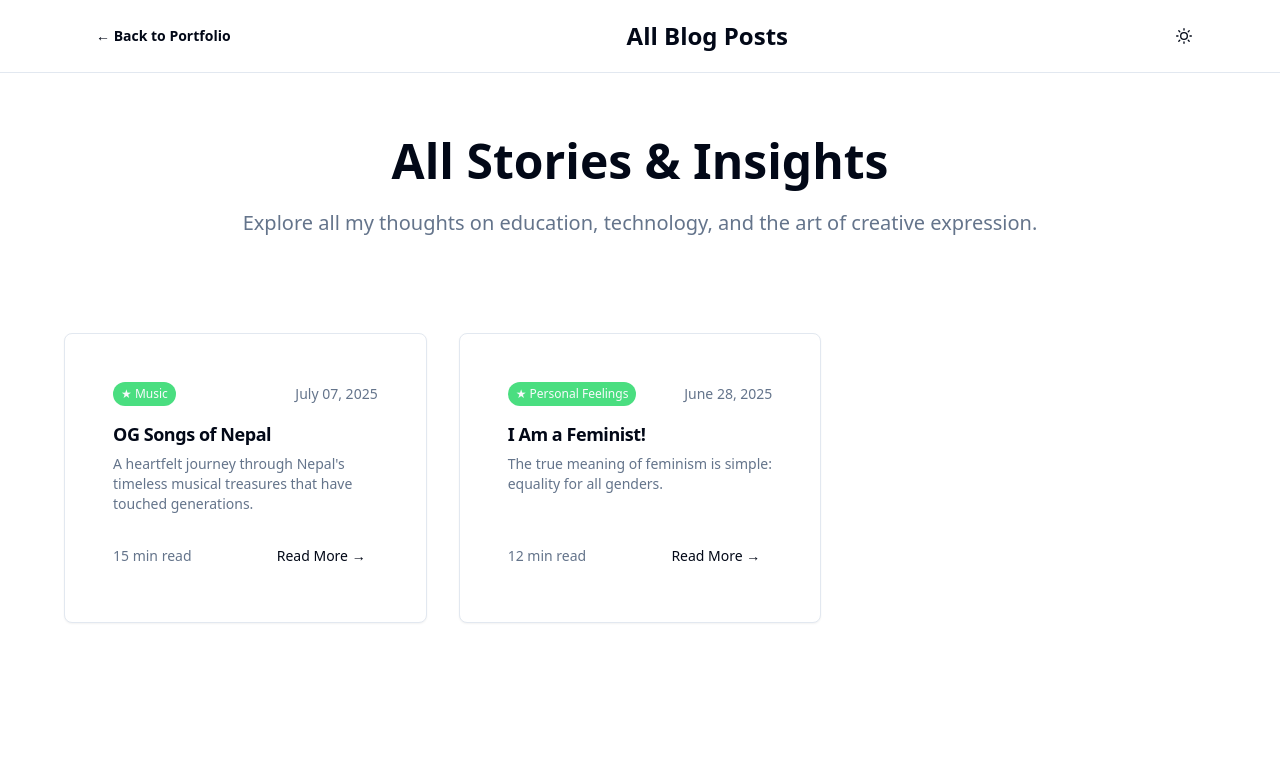
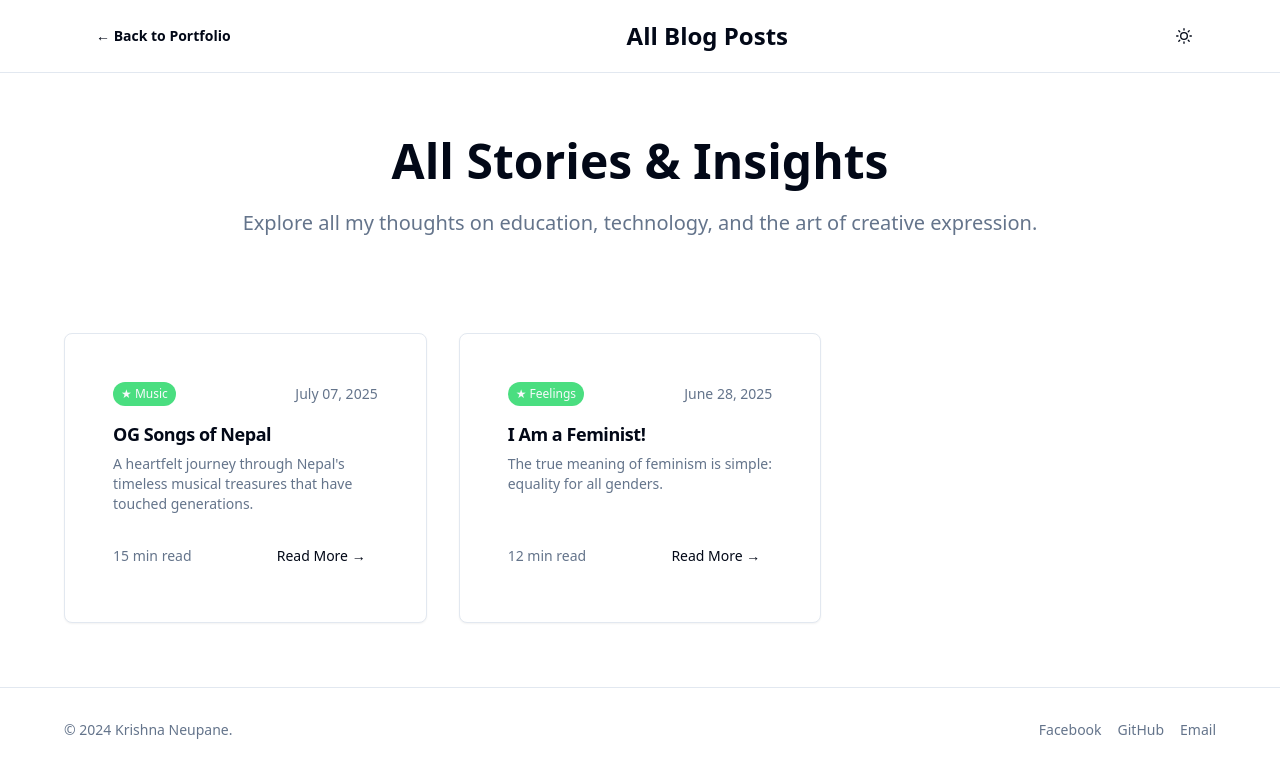
Before and after one commit to akrrishna/akrrishna.github.io, a React (Vite) app: page /blogs in a window 1280 px wide. Shown: the top 778 px of the page. Built offline with nearby package versions, Linux system fonts and the light colour scheme.

Commit message:
Add footer across all pages

```diff
--- a/src/content/posts/i-am-a-feminist.mdx
+++ b/src/content/posts/i-am-a-feminist.mdx
@@ -2,7 +2,7 @@
 title: "I Am a Feminist!"
 date: "June 28, 2025"
 excerpt: "The true meaning of feminism is simple: equality for all genders."
-category: "Personal Feelings"
+category: "Feelings"
 featured: true
 readTime: "12 min read"
 author: "Krishna"
@@ -53,7 +53,7 @@ Even when an adult registers a case of rape or harassment, people start shaming
 
 ## The Digital Age Double Standards
 
-This discrimination has found new forms on social media platforms like TikTok and Facebook. Have you seen the comments on videos where women or girls twerk, wear short dresses, drink beer, smoke cigarettes, or just dance freely? Women in these videos are often labeled with degrading slurs like <s>"bhalu"</s> showing how quick society is to shame women for doing things that are widely accepted when done by men. Many female models are called "sarir dekhayera paisa kamaune" (making money by showing their body) and sometimes even called prostitutes. These reactions clearly highlight that men still don't like the idea of women having complete freedom. They still want women to live by their definition of "right or wrong."
+This discrimination has found new forms on social media platforms like TikTok and Facebook. Have you seen the comments on videos where women or girls twerk, wear short dresses, drink beer, smoke cigarettes, or just dance freely? Women in these videos are often labeled with degrading slurs showing how quick society is to shame women for doing things that are widely accepted when done by men. Many female models are called "sarir dekhayera paisa kamaune" (making money by showing their body) and sometimes even called prostitutes. These reactions clearly highlight that men still don't like the idea of women having complete freedom. They still want women to live by their definition of "right or wrong."
 
 ### Harassment Statistics Across Different Spaces
 
--- a/src/pages/Blogs.tsx
+++ b/src/pages/Blogs.tsx
@@ -79,6 +79,20 @@ const Blogs = () => {
           </div>
         </div>
       </section>
+
+      {/* Footer */}
+      <footer className="py-8 px-4 border-t">
+        <div className="max-w-6xl mx-auto flex flex-col md:flex-row items-center justify-between">
+          <div className="text-sm text-muted-foreground">
+            © 2024 Krishna Neupane.
+          </div>
+          <div className="flex space-x-4 mt-4 md:mt-0">
+            <a href="https://www.facebook.com/itskr1shna/" target="_blank" rel="noopener noreferrer" className="text-sm text-muted-foreground hover:text-primary transition-colors">Facebook</a>
+            <a href="https://github.com/akrrishna" target="_blank" rel="noopener noreferrer" className="text-sm text-muted-foreground hover:text-primary transition-colors">GitHub</a>
+            <a href="mailto:npkrishnahere@gmail.com" className="text-sm text-muted-foreground hover:text-primary transition-colors">Email</a>
+          </div>
+        </div>
+      </footer>
     </div>
   );
 };
--- a/src/pages/Projects.tsx
+++ b/src/pages/Projects.tsx
@@ -105,6 +105,20 @@ const Projects = () => {
           </div>
         </div>
       </section>
+
+      {/* Footer */}
+      <footer className="py-8 px-4 border-t">
+        <div className="max-w-6xl mx-auto flex flex-col md:flex-row items-center justify-between">
+          <div className="text-sm text-muted-foreground">
+            © 2024 Krishna Neupane.
+          </div>
+          <div className="flex space-x-4 mt-4 md:mt-0">
+            <a href="https://www.facebook.com/itskr1shna/" target="_blank" rel="noopener noreferrer" className="text-sm text-muted-foreground hover:text-primary transition-colors">Facebook</a>
+            <a href="https://github.com/akrrishna" target="_blank" rel="noopener noreferrer" className="text-sm text-muted-foreground hover:text-primary transition-colors">GitHub</a>
+            <a href="mailto:npkrishnahere@gmail.com" className="text-sm text-muted-foreground hover:text-primary transition-colors">Email</a>
+          </div>
+        </div>
+      </footer>
     </div>
   );
 };
```
Also changed, not shown: public/images/blog/i-am-feminist.png (added).
